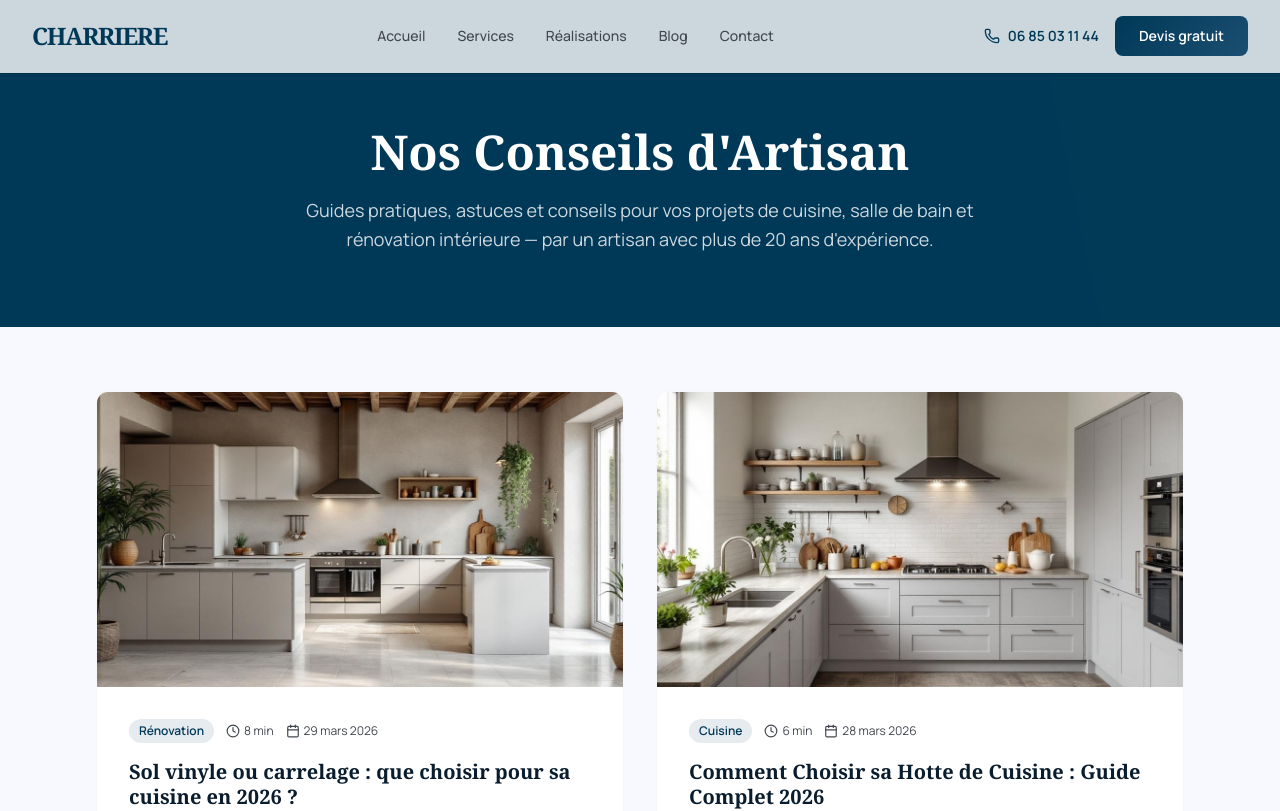
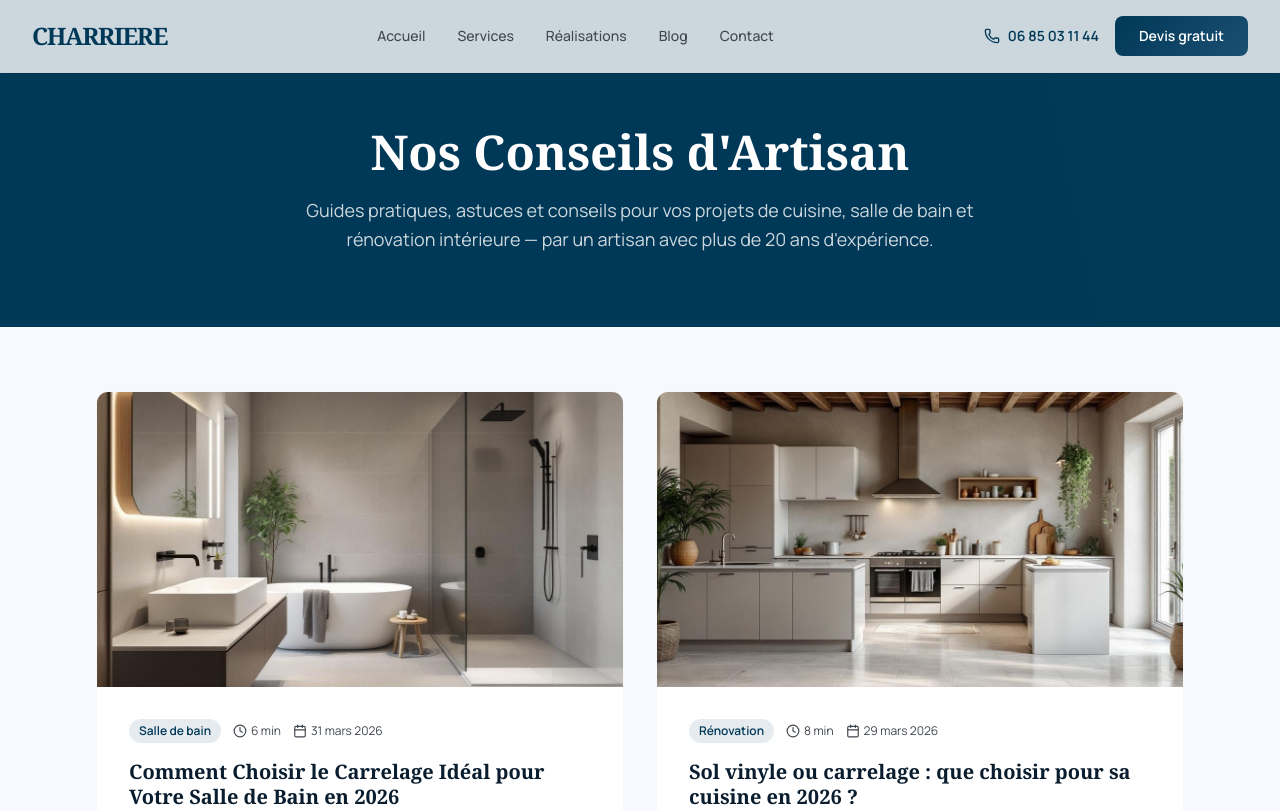
Before and after one commit to Thelastpirate1/charriere-site, a Next.js app: page /blog in a window 1280 px wide. Shown: the top 811 px of the page. Built offline with nearby package versions, Linux system fonts and the light colour scheme.

Commit message:
blog: ajout article - comment-choisir-carrelage-salle-de-bain-2026

```diff
--- a/src/data/articles.ts
+++ b/src/data/articles.ts
@@ -15,6 +15,90 @@ export interface Article {
 
 export const articles: Article[] = [
   {
+    slug: "comment-choisir-carrelage-salle-de-bain-2026",
+    title: "Comment Choisir le Carrelage Idéal pour Votre Salle de Bain en 2026",
+    metaTitle: "Carrelage Salle de Bain 2026 — Grès Cérame Grand Format | CHARRIERE SARL",
+    metaDescription:
+      "Découvrez comment choisir le carrelage parfait pour votre salle de bain à Poissy et Mantes-la-Jolie. Tendances 2026, grès cérame et grands formats.",
+    keywords: ["carrelage salle de bain","grès cérame","grand format carrelage","rénovation salle de bain Poissy"],
+    excerpt:
+      "Guide complet pour choisir le carrelage idéal de votre salle de bain en 2026, avec les dernières tendances et conseils d'expert.",
+    publishedAt: "2026-03-31",
+    readTime: "6 min",
+    category: "Salle de bain",
+    image: "/images/blog/comment-choisir-carrelage-salle-de-bain-2026.webp",
+    imageAlt: "Comment Choisir le Carrelage Idéal pour Votre Salle de Bain en 2026",
+    content: `Le choix du carrelage de salle de bain représente l'une des décisions les plus importantes lors d'une rénovation. En 2026, les tendances évoluent vers plus d'élégance et de praticité, particulièrement dans les Yvelines où les propriétaires de Poissy et Mantes-la-Jolie recherchent des solutions durables et esthétiques.
+
+## Les critères essentiels pour choisir son carrelage
+
+### La résistance à l'humidité
+
+La salle de bain étant une pièce humide par excellence, votre carrelage doit présenter une excellente résistance à l'eau. Le coefficient d'absorption d'eau, exprimé en pourcentage, constitue un indicateur clé. Pour une salle de bain, privilégiez un carrelage avec un taux d'absorption inférieur à 3 pour cent.
+
+Le grès cérame se distingue comme le matériau de référence en 2026. Avec son taux d'absorption quasi nul (inférieur à 0,5 pour cent), il garantit une imperméabilité parfaite. CHARRIERE SARL recommande systématiquement ce matériau pour les projets de rénovation à Poissy et dans les communes environnantes.
+
+### L'antidérapance et la sécurité
+
+La sécurité ne doit jamais être négligée dans une salle de bain. Les sols mouillés peuvent devenir glissants, particulièrement dangereux pour les enfants et personnes âgées. Recherchez des carreaux avec un indice de glissance R10 minimum, voire R11 pour les zones de douche.
+
+Les finitions texturées ou légèrement rugueuses offrent une meilleure adhérence sans compromettre l'esthétique. Les grands formats actuels permettent désormais d'obtenir ces propriétés antidérapantes tout en conservant une apparence moderne et épurée.
+
+## Les tendances carrelage 2026 qui séduisent
+
+### L'essor du grand format
+
+L'année 2026 confirme la domination des carreaux grand format dans les salles de bain. Les dimensions 60x120 cm, 75x150 cm et même 80x160 cm créent une sensation d'espace remarquable, particulièrement appréciée dans les maisons des Yvelines où l'optimisation de l'espace est cruciale.
+
+Ces grands formats présentent plusieurs avantages pratiques. Moins de joints signifie moins d'entretien et une meilleure étanchéité. L'effet visuel d'agrandissement transforme même les plus petites salles de bain de Mantes-la-Jolie en espaces lumineux et aérés.
+
+Le grès cérame grand format permet également d'imiter parfaitement le marbre, le béton ou le bois, offrant des possibilités décoratives infinies sans les inconvénients de ces matériaux naturels.
+
+### Les finitions et textures en vogue
+
+Les finitions mates dominent les tendances 2026. Elles offrent un rendu sophistiqué et masquent mieux les traces de calcaire, problématique récurrente dans les Yvelines où l'eau est particulièrement dure. Les finitions satinées représentent un excellent compromis entre esthétique et facilité d'entretien.
+
+Les textures béton ciré et pierre naturelle séduisent par leur authenticité. Le grès cérame reproduit aujourd'hui ces matières avec un réalisme saisissant, tout en conservant les avantages techniques du céramique.
+
+### Les couleurs qui marquent 2026
+
+Les teintes neutres restent indémodables : beige, gris clair, blanc cassé et taupe créent des ambiances apaisantes. Ces couleurs s'adaptent parfaitement aux styles de décoration prisés dans la région, du moderne au classique.
+
+Les tons plus audacieux comme le vert sauge, le bleu pétrole ou les terres cuites trouvent leur place en accent, sur un mur de douche ou en crédence. Cette approche permet de personnaliser l'espace sans risquer la lassitude.
+
+## Guide pratique pour bien choisir
+
+### Adapter le carrelage à la taille de la pièce
+
+Pour les petites salles de bain, fréquentes dans l'ancien bâti de Poissy, privilégiez les couleurs claires et les grands formats. Un carrelage 60x60 cm minimum créera une illusion d'espace. Évitez les motifs trop chargés qui réduisent visuellement la pièce.
+
+Dans les grandes salles de bain, vous pouvez vous permettre plus de fantaisie. Les très grands formats (80x160 cm) créent un effet spectaculaire, particulièrement en pose verticale pour élancer les murs.
+
+### Le budget à prévoir en 2026
+
+Les prix du carrelage de salle de bain varient considérablement selon la qualité et les dimensions. Comptez entre 25 et 60 euros le mètre carré pour du grès cérame de qualité en grand format. Les finitions haut de gamme peuvent atteindre 80 à 120 euros le mètre carré.
+
+N'oubliez pas d'inclure les coûts de pose, qui représentent généralement 30 à 50 euros le mètre carré selon la complexité du projet. Les grands formats nécessitent une expertise particulière que possède CHARRIERE SARL pour garantir un résultat impeccable.
+
+### Les pièges à éviter
+
+Évitez les carrelages trop lisses dans les zones de passage mouillées, même s'ils paraissent plus beaux. La sécurité doit primer sur l'esthétique pure.
+
+Ne négligez pas l'importance des joints. Utilisez des joints hydrofuges et antibactériens, particulièrement cruciaux dans les pièces humides. La largeur des joints doit être adaptée au format choisi : plus le carreau est grand, plus le joint peut être fin.
+
+Attention également à la cohérence avec le style général de votre habitation. Un carrelage ultra-moderne peut jurer dans une maison ancienne de Mantes-la-Jolie, sauf si l'ensemble de la rénovation suit cette ligne directrice.
+
+## L'importance de la pose professionnelle
+
+La beauté d'un carrelage dépend largement de la qualité de sa pose. Les grands formats en grès cérame exigent une expertise technique pointue. La planéité du support, l'utilisation des bons adhésifs et la maîtrise des coupes sont essentielles.
+
+Une pose défaillante peut provoquer des décollements, des fissures ou des infiltrations d'eau, compromettant l'étanchéité de votre salle de bain. C'est pourquoi faire appel à un professionnel expérimenté reste la garantie d'un résultat durable.
+
+Les nouvelles techniques de pose, notamment pour les grands formats, nécessitent des outils spécialisés et un savoir-faire que seuls les artisans qualifiés maîtrisent parfaitement.
+
+Vous envisagez de rénover votre salle de bain à Poissy, Mantes-la-Jolie ou dans les Yvelines ? CHARRIERE SARL vous accompagne dans le choix et la pose de votre carrelage. Contactez-nous pour un devis gratuit et personnalisé, et bénéficiez de notre expertise en grès cérame grand format.`,
+  },
+  {
     slug: "sol-vinyle-ou-carrelage-cuisine-comparatif-prix-entretien",
     title: "Sol vinyle ou carrelage : que choisir pour sa cuisine en 2026 ?",
     metaTitle: "Sol Vinyle vs Carrelage Cuisine — Comparatif Prix Pose | CHARRIERE SARL",
```
